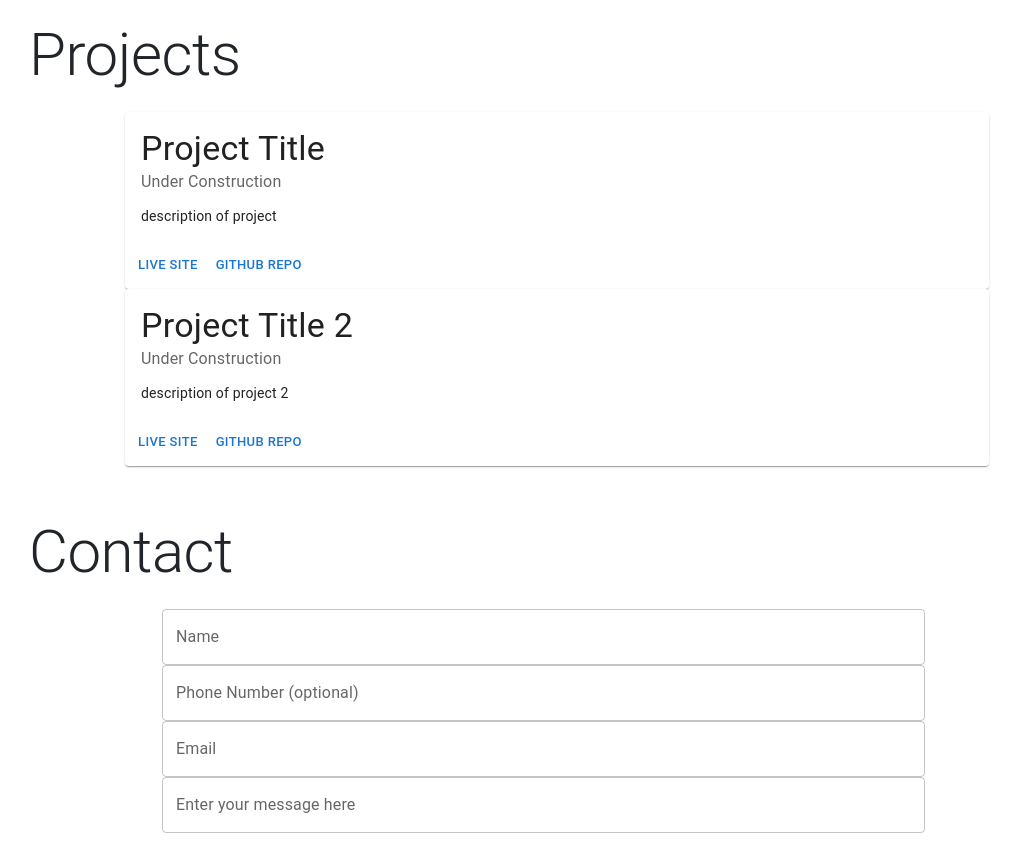
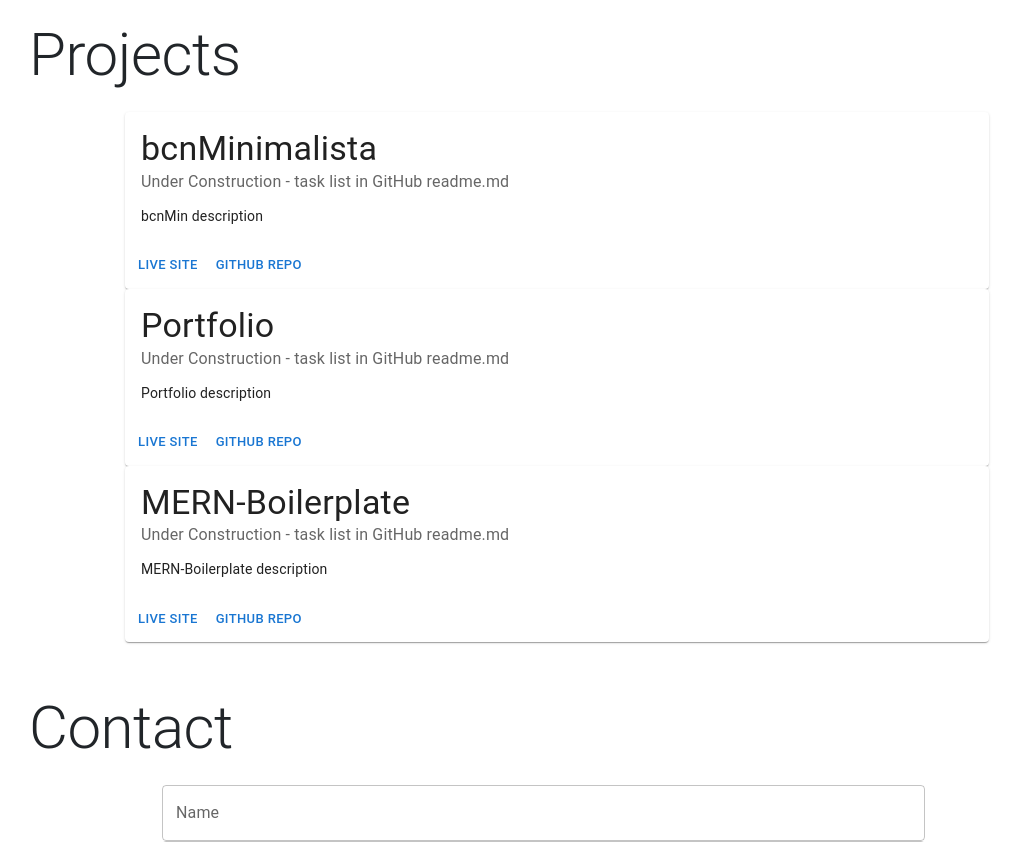
Before and after one commit to misterplain/portfolio, a React (Create React App) app in the folder frontend/: page / in a window 1280 px wide. Shown: the part 720-1562 px from the top of the page, without its empty margins (83-1104 px from the left). Built offline with nearby package versions, Linux system fonts and the light colour scheme.

Commit message:
add projects

```diff
--- a/frontend/src/components/Projects.js
+++ b/frontend/src/components/Projects.js
@@ -13,19 +13,27 @@ import {
 const projects = [
   {
     id: 1,
-    title: "Project Title",
-    status: "Under Construction",
-    description: "description of project",
-    liveSite: "https://www.google.com",
-    githubRepo: "https://www.google.com",
+    title: "bcnMinimalista",
+    status: "Under Construction - task list in GitHub readme.md",
+    description: "bcnMin description",
+    liveSite: "https://bcnminimalista.onrender.com/",
+    githubRepo: "https://github.com/misterplain/bcnMin-v4",
   },
   {
     id: 2,
-    title: "Project Title 2",
-    status: "Under Construction",
-    description: "description of project 2",
-    liveSite: "https://www.google.com",
-    githubRepo: "https://www.google.com",
+    title: "Portfolio",
+    status: "Under Construction - task list in GitHub readme.md",
+    description: "Portfolio description",
+    liveSite: "https://patrickobrien.onrender.com/",
+    githubRepo: "https://github.com/misterplain/portfolio",
+  },
+  {
+    id: 3,
+    title: "MERN-Boilerplate",
+    status: "Under Construction - task list in GitHub readme.md",
+    description: "MERN-Boilerplate description",
+    liveSite: "https://mernboilerplate.onrender.com/",
+    githubRepo: "https://github.com/misterplain/boilerPlate",
   },
 ];
 
```
